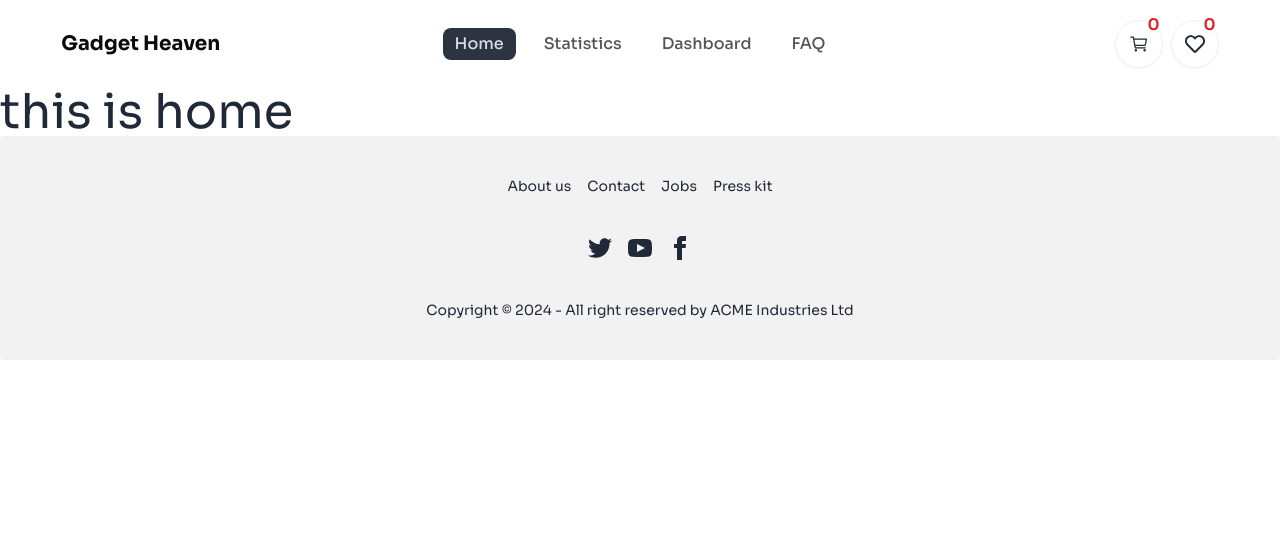
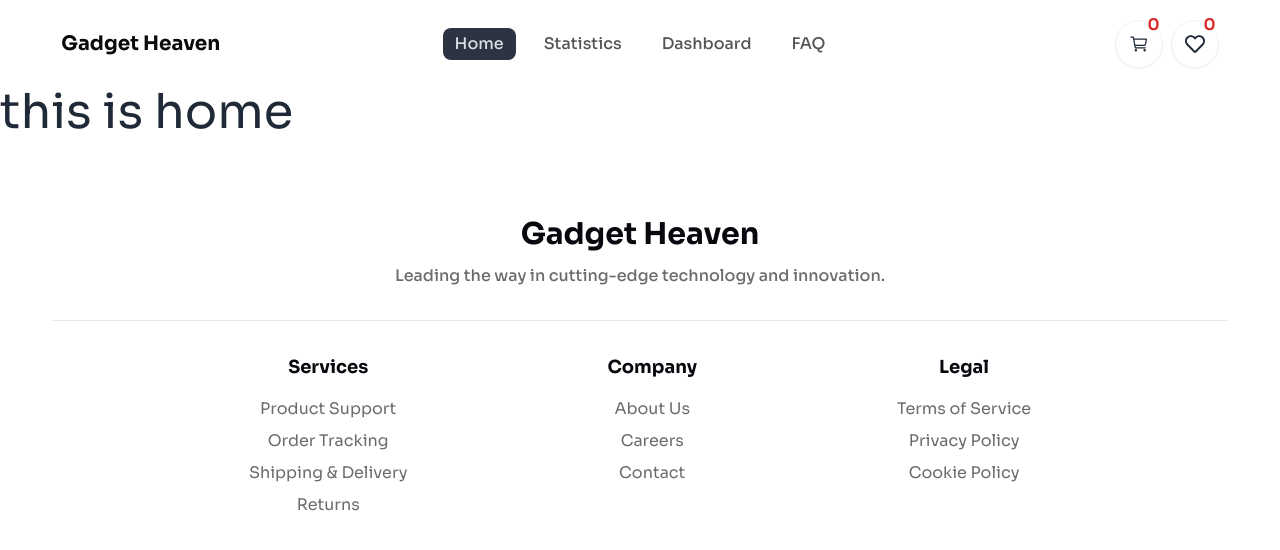
Before and after one commit to Motiur-Rahman-Dhrubo/Assignment-8, a React (Vite) app: page / in a window 1280 px wide. Shown: the top 550 px of the page. Built offline with nearby package versions, Linux system fonts and the light colour scheme.

Commit message:
footer done

```diff
--- a/src/components/Footer/Footer.jsx
+++ b/src/components/Footer/Footer.jsx
@@ -1,52 +1,40 @@
 const Footer = () => {
     return (
-        <footer className="footer footer-center bg-base-200 text-base-content rounded p-10">
-            <nav className="grid grid-flow-col gap-4">
-                <a className="link link-hover">About us</a>
-                <a className="link link-hover">Contact</a>
-                <a className="link link-hover">Jobs</a>
-                <a className="link link-hover">Press kit</a>
-            </nav>
-            <nav>
-                <div className="grid grid-flow-col gap-4">
-                    <a>
-                        <svg
-                            xmlns="http://www.w3.org/2000/svg"
-                            width="24"
-                            height="24"
-                            viewBox="0 0 24 24"
-                            className="fill-current">
-                            <path
-                                d="M24 4.557c-.883.392-1.832.656-2.828.775 1.017-.609 1.798-1.574 2.165-2.724-.951.564-2.005.974-3.127 1.195-.897-.957-2.178-1.555-3.594-1.555-3.179 0-5.515 2.966-4.797 6.045-4.091-.205-7.719-2.165-10.148-5.144-1.29 2.213-.669 5.108 1.523 6.574-.806-.026-1.566-.247-2.229-.616-.054 2.281 1.581 4.415 3.949 4.89-.693.188-1.452.232-2.224.084.626 1.956 2.444 3.379 4.6 3.419-2.07 1.623-4.678 2.348-7.29 2.04 2.179 1.397 4.768 2.212 7.548 2.212 9.142 0 14.307-7.721 13.995-14.646.962-.695 1.797-1.562 2.457-2.549z"></path>
-                        </svg>
-                    </a>
-                    <a>
-                        <svg
-                            xmlns="http://www.w3.org/2000/svg"
-                            width="24"
-                            height="24"
-                            viewBox="0 0 24 24"
-                            className="fill-current">
-                            <path
-                                d="M19.615 3.184c-3.604-.246-11.631-.245-15.23 0-3.897.266-4.356 2.62-4.385 8.816.029 6.185.484 8.549 4.385 8.816 3.6.245 11.626.246 15.23 0 3.897-.266 4.356-2.62 4.385-8.816-.029-6.185-.484-8.549-4.385-8.816zm-10.615 12.816v-8l8 3.993-8 4.007z"></path>
-                        </svg>
-                    </a>
-                    <a>
-                        <svg
-                            xmlns="http://www.w3.org/2000/svg"
-                            width="24"
-                            height="24"
-                            viewBox="0 0 24 24"
-                            className="fill-current">
-                            <path
-                                d="M9 8h-3v4h3v12h5v-12h3.642l.358-4h-4v-1.667c0-.955.192-1.333 1.115-1.333h2.885v-5h-3.808c-3.596 0-5.192 1.583-5.192 4.615v3.385z"></path>
-                        </svg>
-                    </a>
+        <footer className="w-full bg-white">
+            <div className="w-11/12 mx-auto py-20">
+                <div>
+                    <h3 className="text-[#09080F] text-3xl font-bold text-center">Gadget Heaven</h3>
+                    <p className="text-base font-medium text-[#6B6B6F] text-center mt-3">Leading the way in cutting-edge technology and innovation.</p>
+                    <hr className="my-8"/>
+                    <div className="w-8/12 mx-auto flex justify-between">
+                        <div className="text-center">
+                            <h3 className="text-[#09080F] text-lg font-bold">Services</h3>
+                            <ul className="mt-4 flex flex-col gap-2 text-base font-normal text-[#6B6B6F]">
+                                <li><a href="#">Product Support</a></li>
+                                <li><a href="#">Order Tracking</a></li>
+                                <li><a href="#">Shipping & Delivery</a></li>
+                                <li><a href="#">Returns</a></li>
+                            </ul>
+                        </div>
+                        <div className="text-center">
+                            <h3 className="text-[#09080F] text-lg font-bold">Company</h3>
+                            <ul className="mt-4 flex flex-col gap-2 text-base font-normal text-[#6B6B6F]">
+                                <li><a href="#">About Us</a></li>
+                                <li><a href="#">Careers</a></li>
+                                <li><a href="#">Contact</a></li>
+                            </ul>
+                        </div>
+                        <div className="text-center">
+                            <h3 className="text-[#09080F] text-lg font-bold">Legal</h3>
+                            <ul className="mt-4 flex flex-col gap-2 text-base font-normal text-[#6B6B6F]">
+                                <li><a href="#">Terms of Service</a></li>
+                                <li><a href="#">Privacy Policy</a></li>
+                                <li><a href="#">Cookie Policy</a></li>
+                            </ul>
+                        </div>
+                    </div>
                 </div>
-            </nav>
-            <aside>
-                <p>Copyright © {new Date().getFullYear()} - All right reserved by ACME Industries Ltd</p>
-            </aside>
+            </div>
         </footer>
     );
 };
--- a/src/components/NavBar/NavBar.jsx
+++ b/src/components/NavBar/NavBar.jsx
@@ -13,11 +13,12 @@ const NavBar = () => {
     </>
 
     return (
+        <nav className="bg-white w-full">
             <div className="navbar w-11/12 mx-auto py-5">
                 <div className="navbar-start">
                     <div className="dropdown">
                         <div tabIndex={0} role="button" className="btn btn-ghost md:hidden">
-                        <IoMenu className="text-2xl"/>
+                            <IoMenu className="text-2xl" />
                         </div>
                         <ul
                             tabIndex={0}
@@ -40,7 +41,7 @@ const NavBar = () => {
                         </summary>
                         <ul className="menu dropdown-content bg-base-100 rounded-box z-[1] w-52 py-2 right-0 m-1 px-5 shadow">
                             <h5 className="text-base font-bold">1 Items in Cart</h5>
-                        <hr className="my-2"/>
+                            <hr className="my-2" />
                             <p className="text-sm font-medium text-[#9538E2]">Subtotal: $100</p>
                             <NavLink to="/dashboard" className='bg-[#9538E2] py-2 px-4 mt-2 text-white w-min rounded-full'>Dashboard</NavLink>
                         </ul>
@@ -59,6 +60,7 @@ const NavBar = () => {
                     </details>
                 </div>
             </div>
+        </nav>
     );
 };
 
```
Lines whose indentation alone changed are shown as unchanged.
